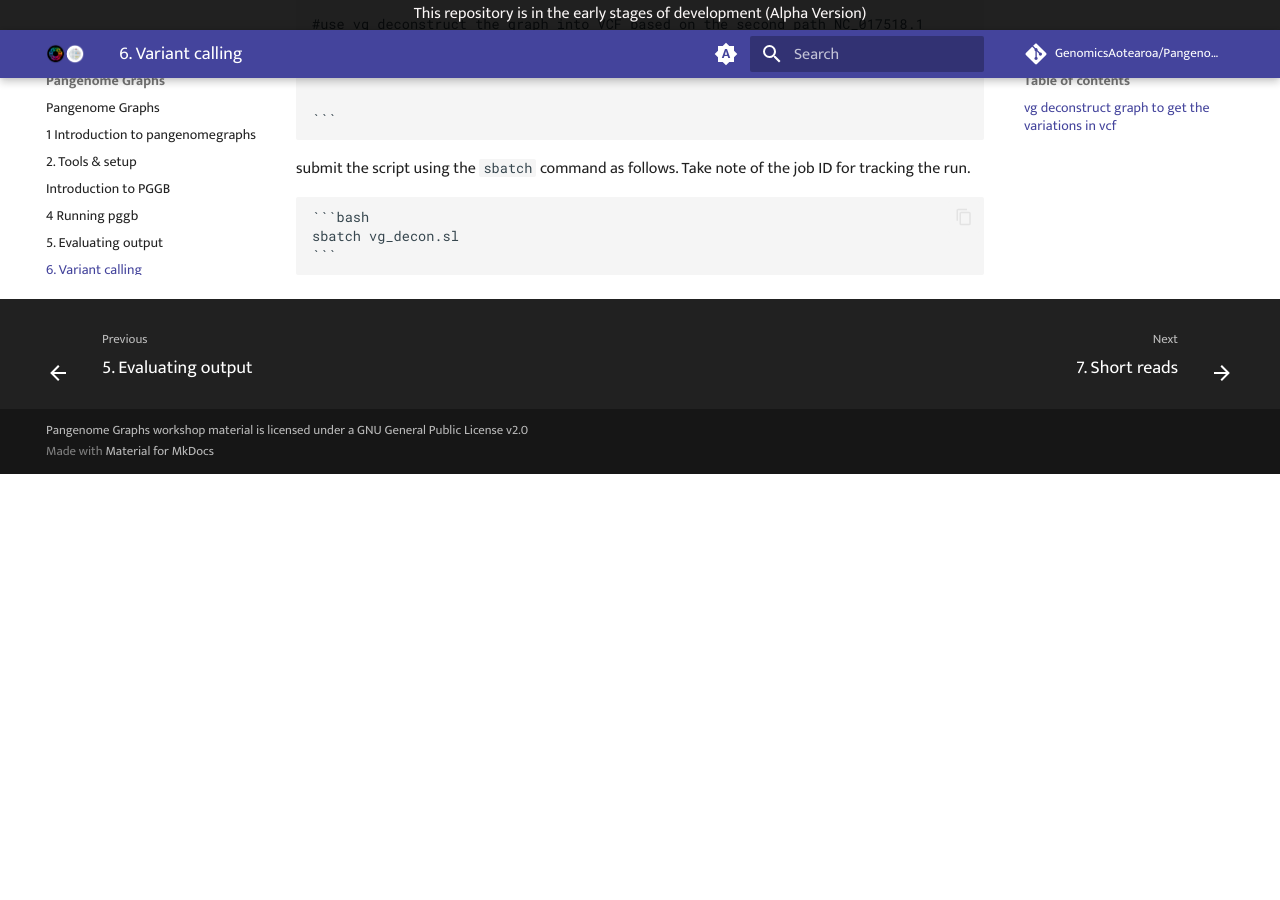
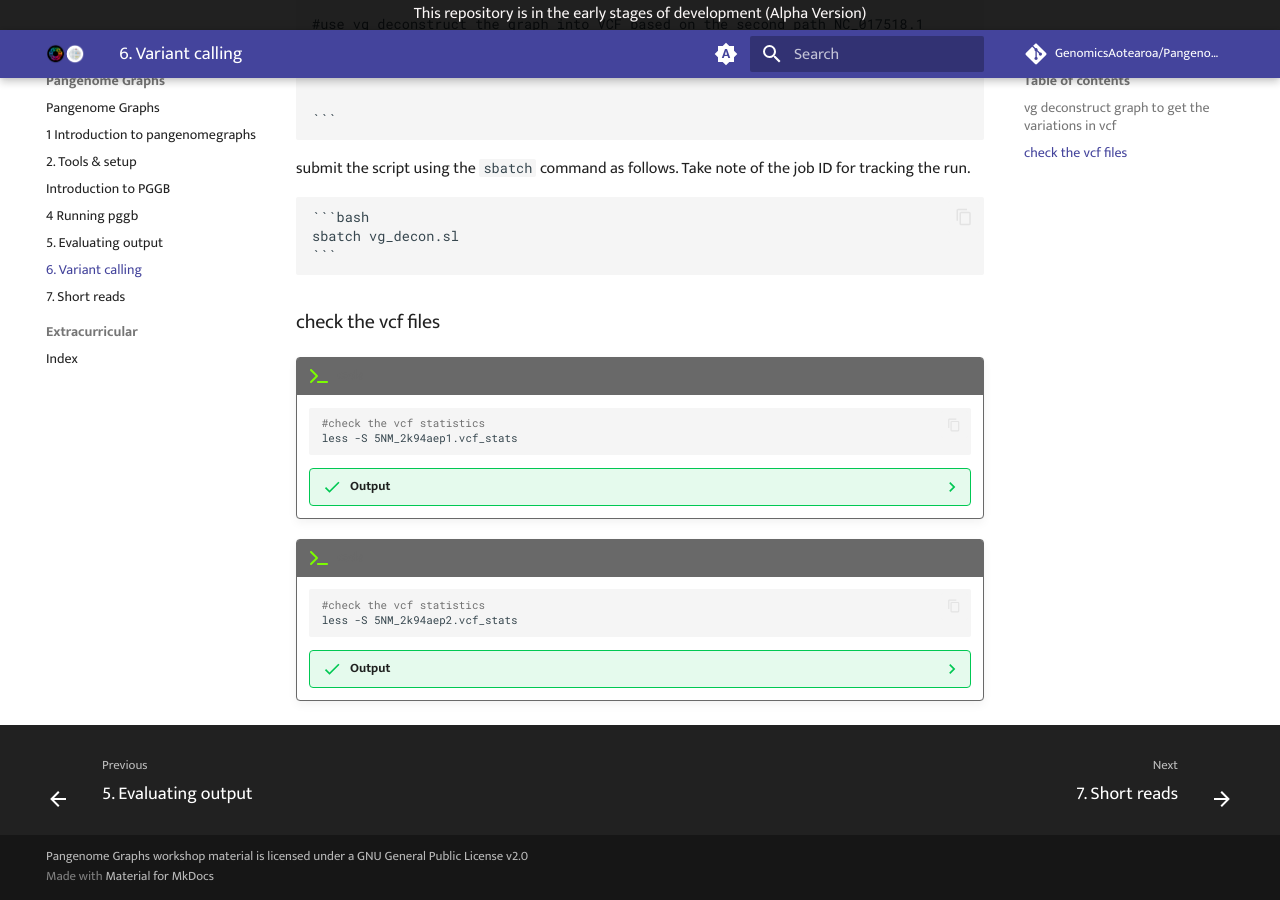
Before and after one commit to GenomicsAotearoa/Pangenome-Graphs-Workshop, an MkDocs documentation site: the page built from docs/6_Variant_calling.md, in a window 1280 px wide and 900 px high, scrolled down 1842 px. Built offline with MkDocs 1.6.1 and Material for MkDocs 9.7.7, drawn with Linux system fonts in a browser that asks for light colours; comment, search, counter and statistics services are not loaded; before the commit the page ends 2316 px from its top, so only the background shows below that; some of the changed lines change nothing that is shown.

Commit message:
Update 6_Variant_calling.md

````diff
--- a/docs/6_Variant_calling.md
+++ b/docs/6_Variant_calling.md
@@ -57,12 +57,15 @@ An example run to obtain VCF files from GFA.
     ```bash
     #use vg deconstruct the graph into VCF based on the first path NC_003112.2
     vg deconstruct -p NC_003112.2 -a -e ./5NM_2k94.gfa > 5NM_2k94aep1.vcf
+    #use bcftools stats to check the statistics for the vcf file
     bcftools stats 5NM_2k94aep1.vcf > 5NM_2k94aep1.vcf_stats
     ```
 
     ```bash
     #use vg deconstruct the graph into VCF based on the second path NC_017518.1
     vg deconstruct -p NC_017518.1 -a -e ./5NM_2k94.gfa > 5NM_2k94aep2.vcf
+
+    #use bcftools stats to check the statistics for the vcf file
     bcftools stats 5NM_2k94aep2.vcf > 5NM_2k94aep2.vcf_stats
     ```
 
@@ -99,3 +102,72 @@ submit the script using the `sbatch` command as follows. Take note of the job ID
     ```bash
     sbatch vg_decon.sl
     ```
+
+### check the vcf files
+
+!!! terminal "code"
+
+    ```bash
+    #check the vcf statistics
+    less -S 5NM_2k94aep1.vcf_stats
+    ```
+    ??? success "Output"
+
+        ```
+        # This file was produced by bcftools stats (1.15.1+htslib-1.15.1) and can be plotted using plot-vcfstats.
+        # The command line was: bcftools stats  5NM_2k94aep1.vcf
+        #
+        # Definition of sets:
+        # ID    [2]id   [3]tab-separated file names
+        ID      0       5NM_2k94aep1.vcf
+        # SN, Summary numbers:
+        #   number of records   .. number of data rows in the VCF
+        #   number of no-ALTs   .. reference-only sites, ALT is either "." or identical to REF
+        #   number of SNPs      .. number of rows with a SNP
+        #   number of MNPs      .. number of rows with a MNP, such as CC>TT
+        #   number of indels    .. number of rows with an indel
+        #   number of others    .. number of rows with other type, for example a symbolic allele or
+        #                          a complex substitution, such as ACT>TCGA
+        #   number of multiallelic sites     .. number of rows with multiple alternate alleles
+        #   number of multiallelic SNP sites .. number of rows with multiple alternate alleles, all SNPs
+        #
+        #   Note that rows containing multiple types will be counted multiple times, in each
+        #   counter. For example, a row with a SNP and an indel increments both the SNP and
+        #   the indel counter.
+        #
+        # SN    [2]id   [3]key  [4]value
+        SN      0       number of samples:      4
+        SN      0       number of records:      75538
+        SN      0       number of no-ALTs:      0
+        SN      0       number of SNPs: 66088
+        SN      0       number of MNPs: 6948
+        SN      0       number of indels:       3284
+        SN      0       number of others:       968
+        SN      0       number of multiallelic sites:   3705
+        SN      0       number of multiallelic SNP sites:       1344
+        # TSTV, transitions/transversions:
+        # TSTV  [2]id   [3]ts   [4]tv   [5]ts/tv        [6]ts (1st ALT) [7]tv (1st ALT) [8]ts/tv (1st ALT)
+        ```
+
+
+!!! terminal "code"
+
+    ```bash
+    #check the vcf statistics
+    less -S 5NM_2k94aep2.vcf_stats
+    ```
+    ??? success "Output"
+
+        ```
+        #only show the number of each type of variations
+        SN      0       number of samples:      4
+        SN      0       number of records:      76867
+        SN      0       number of no-ALTs:      0
+        SN      0       number of SNPs: 67338
+        SN      0       number of MNPs: 7119
+        SN      0       number of indels:       3311
+        SN      0       number of others:       957
+        SN      0       number of multiallelic sites:   3758
+        SN      0       number of multiallelic SNP sites:       1335
+
+        ```
````
